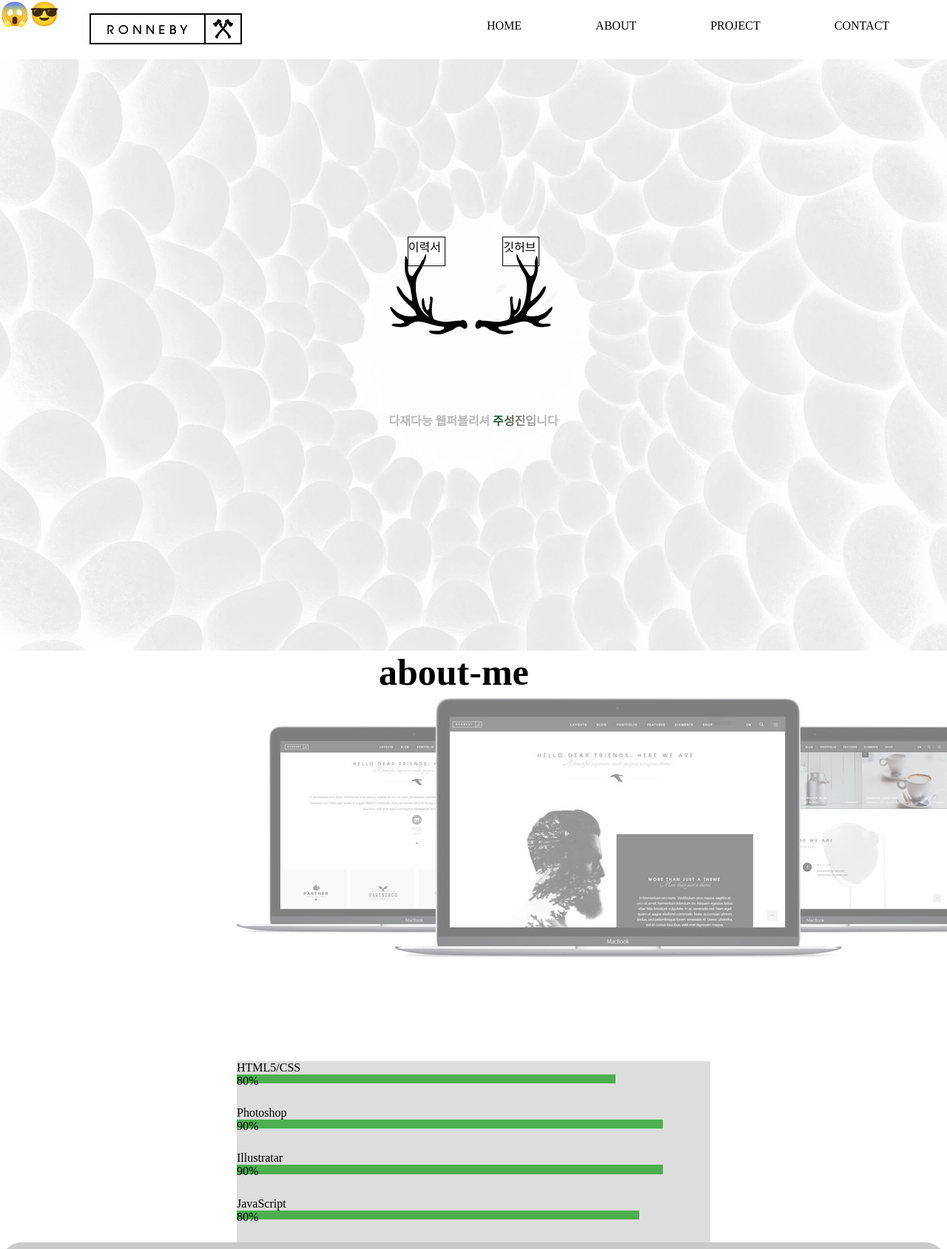
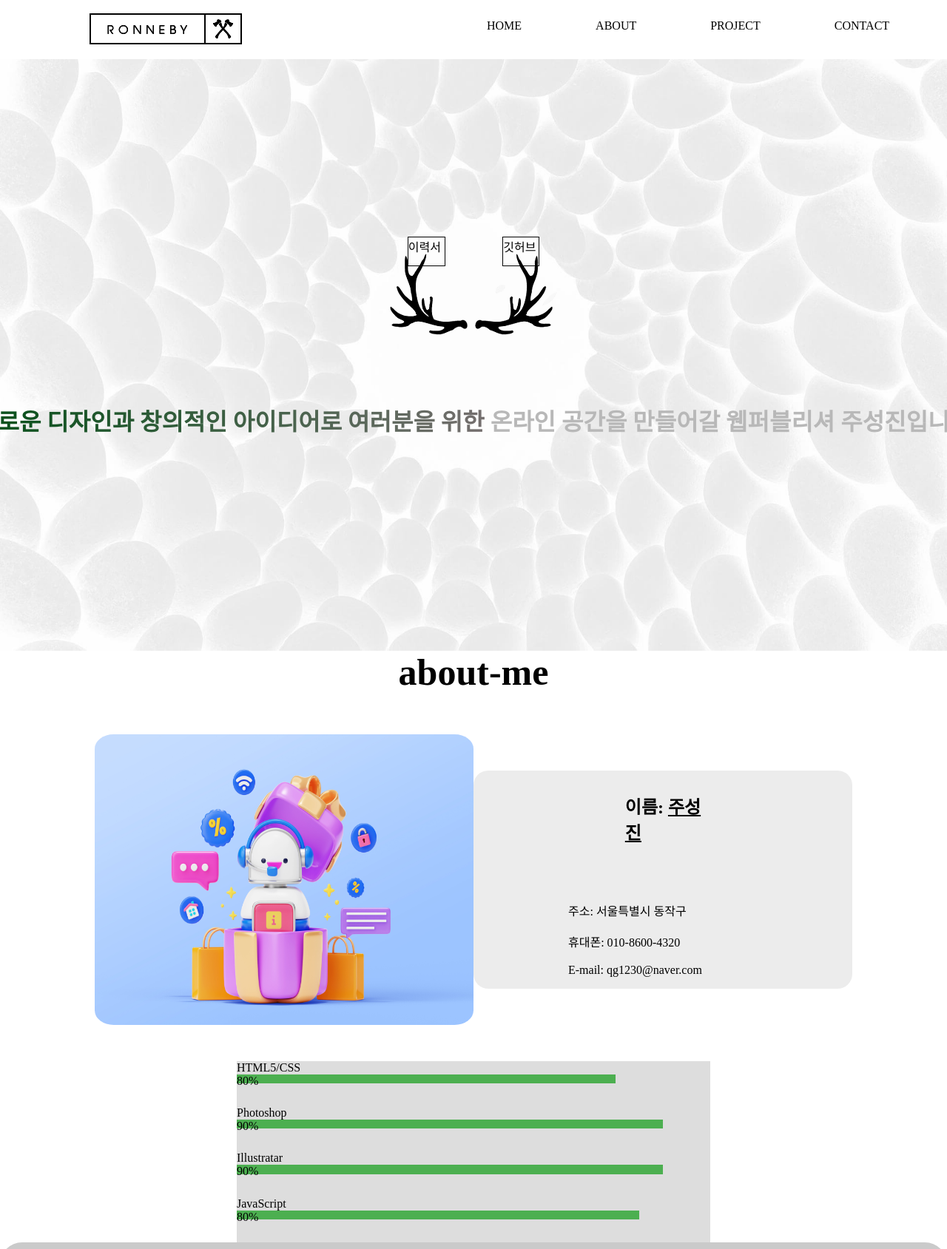
Before and after one commit to sungjinjoo/portfolio, a plain HTML site: page index.html in a window 1280 px wide. Shown: the top 1689 px of the page at 74% size. Drawn offline with Linux system fonts and the light colour scheme.

Commit message:
Add files via upload

```diff
--- a/css/style.css
+++ b/css/style.css
@@ -9,6 +9,7 @@ body {
   width: 100%;
   height: 100%;
 }
+
 .followAnimation {
   position: fixed;
   top: 0;
@@ -23,6 +24,7 @@ body {
 }
 .df {
   display: flex;
+  z-index: 999;
 }
 .top {
   width: 100%;
@@ -30,6 +32,7 @@ body {
   background: white;
   display: flex;
   justify-content: space-around;
+  z-index: 99;
 }
 .logo {
   width: 10%;
@@ -110,14 +113,20 @@ ul.menu > li > a:hover {
   text-align: center;
   /*  border: 1px solid black; */
 }
-.maintext .btn-shine{
+
+.maintext .btn-shine {
   position: absolute;
   top: 50%;
   left: 50%;
-  transform: translate(-50%,-50%);
+  transform: translate(-50%, -50%);
   padding: 12px 48px;
   color: #ffffff;
-  background: linear-gradient(to right, #004e14 0, rgb(117, 111, 111) 10%, #b8b8b8 20%);
+  background: linear-gradient(
+    to right,
+    #004e14 0,
+    rgb(117, 111, 111) 50%,
+    #b8b8b8 50%
+  );
   background-position: 0;
   background-clip: text;
   -webkit-text-fill-color: transparent;
@@ -129,7 +138,6 @@ ul.menu > li > a:hover {
   text-decoration: none;
   white-space: nowrap;
 }
-
 
 @keyframes shine {
   0% {
@@ -160,7 +168,7 @@ ul.menu > li > a:hover {
 .about-me {
   width: 100%;
   height: 8%;
-  padding-left: 40%;
+  text-align: center;
   background: white;
   font-size: 50px;
 }
@@ -174,10 +182,39 @@ ul.menu > li > a:hover {
   justify-content: space-between;
 }
 .about_box1 {
+  width: 80%;
+  height: 100%;
+  /* border: 1px solid gray;
+  border-radius: 25px; */
+  display: flex;
+  align-items: center;
+}
+.about_img {
   width: 50%;
+  height: 80%;
+}
+.about_img img{
+  width: 100%;
   height: 100%;
-  /* background:url(../img/about1.jpg)center no-repeat; */
-  opacity: 0.5;
+  border-radius: 5%;
+}
+.about_text {
+  width: 50%;
+  height: 60%;
+  background: rgba(128, 128, 128, 0.151);
+  border-radius: 20px;
+  display: flex;
+  flex-direction: column;
+  align-items: center;
+  justify-content: space-around;
+}
+.about_mini {
+  width: 20%;
+  height: 30%;
+}
+.about_mini2 {
+  width: 50%;
+  height: 30%;
 }
 .about_box2 {
   width: 50%;
@@ -203,7 +240,6 @@ ul.menu > li > a:hover {
   background-color: #4caf50;
   transition: width 2s; /* 애니메이션 효과 */
 }
-
 
 /* section2 */
 .section2 {
@@ -300,15 +336,18 @@ ul.menu > li > a:hover {
   background-repeat: no-repeat;
   background-position: center 0%;
   background-size: 100%;
-  /* background: url(../img/sungjinjoo.github.io_project1_.png); */
-  transition: all 2s ease-in-out;
+  background: url(../img/sungjinjoo.github.io_project1_.png);
+  transition: all 3s ease-in-out;
   box-shadow: 3px 3px 3px #d9d9d9;
   overflow: hidden;
   position: relative;
+  object-fit: cover;
 }
 
 .sec3_box:hover {
-  background: url(../img/sungjinjoo.github.io_project1_.png); /* 마우스를 요소 위로 가져갈 때 이미지가 나타나도록 함 */
+  background-position: center 100%;
+
+  /* 마우스를 요소 위로 가져갈 때 이미지가 나타나도록 함 */
 }
 
 .sec3_box img {
@@ -319,7 +358,8 @@ ul.menu > li > a:hover {
 }
 
 .sec3_box:hover img {
-  display: block; /* 마우스를 요소 위로 가져갈 때 이미지가 표시되도록 함 */
+  display: block;
+  /* 마우스를 요소 위로 가져갈 때 이미지가 표시되도록 함 */
 }
 /* .sec3_box img {
   width: 50%;
@@ -441,3 +481,22 @@ footer {
   height: 120px;
   background: yellow;
 }
+#topBtn {
+  display: none; /* 페이지 최상단에 숨김 */
+  position: fixed; /* 고정 위치 */
+  bottom: 20px; /* 화면 하단으로부터의 거리 */
+  right: 30px; /* 화면 오른쪽으로부터의 거리 */
+  z-index: 99; /* 다른 요소 위에 배치 */
+  font-size: 18px; /* 폰트 크기 */
+  border: none; /* 테두리 없음 */
+  outline: none; /* 포커스 시 발생하는 테두리 없음 */
+  background-color: #555; /* 배경색 */
+  color: white; /* 텍스트 색상 */
+  cursor: pointer; /* 커서 스타일 변경 */
+  padding: 15px; /* 안쪽 여백 */
+  border-radius: 10px; /* 모서리 둥글게 */
+}
+
+#topBtn:hover {
+  background-color: #333; /* 호버 시 배경색 변경 */
+}
--- a/index.html
+++ b/index.html
@@ -12,7 +12,7 @@
 <body>
     <div class="wrap">
 
-        <!-- 마우스애니 -->
+        <!-- 마우스모션 -->
         <div class="followAnimation"> 😱😎</div>
         <header>
             <div class="df">
@@ -44,7 +44,7 @@
             </div>
             <div class="text_box">
                 <div class="maintext">
-                    <a href="#" class="btn-shine" target="_blank">다재다능 웹퍼블리셔 주성진입니다</a>
+                    <a href="#" class="btn-shine" target="_blank"><h1>새로운 디자인과 창의적인 아이디어로 여러분을 위한 온라인 공간을 만들어갈 웹퍼블리셔 주성진입니다</h1></a>
                 </div>
             </div>
             <img src="./img/main.png" alt="">
@@ -54,7 +54,19 @@
             <h2 class="about-me">about-me</h2>
             <div class="about_box">
                 <div class="about_box1">
-                    <img src="./img/about1.jpg" alt="">
+                    <div class="about_img">
+                        <img src="./img/./3dim.jpg" alt="">
+                    </div>
+                    <div class="about_text">
+                        <div class="about_mini">
+                            <h2>이름: <u>주성진</u></h2><br>
+                        </div>
+                        <div class="about_mini2">
+                            <p>주소: 서울특별시 동작구</p><br>
+                            <p>휴대폰: 010-8600-4320</p><br>
+                            <p>E-mail: qg1230@naver.com</p>
+                        </div>
+                    </div>
                 </div>
                 <div class="about_box2">
 
@@ -92,7 +104,7 @@
 
         <section class="section3">
             <div class="sec3_box">
-                <!-- <img src="./img/sungjinjoo.github.io_project1_.png" alt=""> -->
+
             </div>
             <div class="sec3_box1">
                 <h2>PRO JECT1</h2>
@@ -121,7 +133,7 @@
             <div class="sec4_box">
                 <img src="./img/pro1.JPG" alt="">
             </div>
-
+            <button onclick="topFunction()" id="topBtn" title="Go to top">Top</button>
         </section>
         <section></section>
         <footer></footer>
--- a/js/js.js
+++ b/js/js.js
@@ -1,4 +1,3 @@
-
 const el = document.querySelector(".followAnimation");
 //마우스 좌표
 let mouseX = 0;
@@ -24,6 +23,8 @@ function tick() {
   el.style.transform = `translate(${currentX}px,${currentY}px )`;
 }
 //퍼센트바
+
+
   document.addEventListener('DOMContentLoaded', function() {
     // 각 기술의 숙련도 퍼센트
     const skillPercents = {
@@ -33,56 +34,36 @@ document.addEventListener('DOMContentLoaded', function() {
         'skibox4': '85%'
     };
 
-  // 각 기술의 숙련도에 따라 너비 설정
+    // 각 기술의 숙련도에 따라 너비 설정하는 함수
+    function setSkillWidth() {
         for (const [skill, percent] of Object.entries(skillPercents)) {
             document.querySelector('.' + skill).style.width = percent;
         }
-});
-
-
-
-
-
-
-
-/* transform:translate(-50%,-50%) */
-
-/* const links = gsap.utils.toArray("nav li a"); */
-//링크마다 부드러운 섹션이동
- /* links.forEach((el) => {
-  const anc = document.querySelector(el.getAttribute("href"));
-  const linkST = ScrollTrigger.create({
-    trigger: anc,
-    start: "top top",
-  });
-  ScrollTrigger.create({
-    trigger: anc,
-    start: "top center",
-    end: "bottom center",
-    onToggle: () => {
-      setActive(el);
-    },
-  });
-  el.addEventListener("click", (e) => {
-    e.preventDefault();
-    gsap.to(window, { duration: 1, scrollTo: linkST.start });
-  });
-});
-
-//링크활성화표시
-function setActive(link) {
-  links.forEach((el) => {
-    el.classList.remove("active");
-  });
-  link.classList.add("active");
     }
 
-ScrollTrigger.create({
-  start: "top-80",
-  end: 999999,
-  markers: true,
-  toggleClass: {
-    className: "active",
-    targets: "nav",
-  },
-});  */
+    // 페이지 로드시와 스크롤 이벤트가 발생할 때마다 실행
+    setSkillWidth();
+    window.addEventListener('scroll', setSkillWidth);
+}
+)
+window.addEventListener('scroll', function() {
+  var header = document.querySelector('.top');
+  var scrollPosition = window.scrollY;
+  var headerHeight = header.offsetHeight;
+
+  if (scrollPosition > headerHeight) {
+      header.style.position = 'fixed';
+      header.style.top = '0';
+  } else {
+      header.style.position = 'relative';
+  }
+});
+window.onscroll = function() {scrollFunction()};
+
+function scrollFunction() {
+  if (document.body.scrollTop > 20 || document.documentElement.scrollTop > 20) {
+    document.getElementById("topBtn").style.display = "block";
+  } else {
+    document.getElementById("topBtn").style.display = "none";
+  }
+}
```
Also changed, not shown: img/3dim.jpg (added), img/mac.jpg (added). Lines whose indentation alone changed are shown as unchanged.
